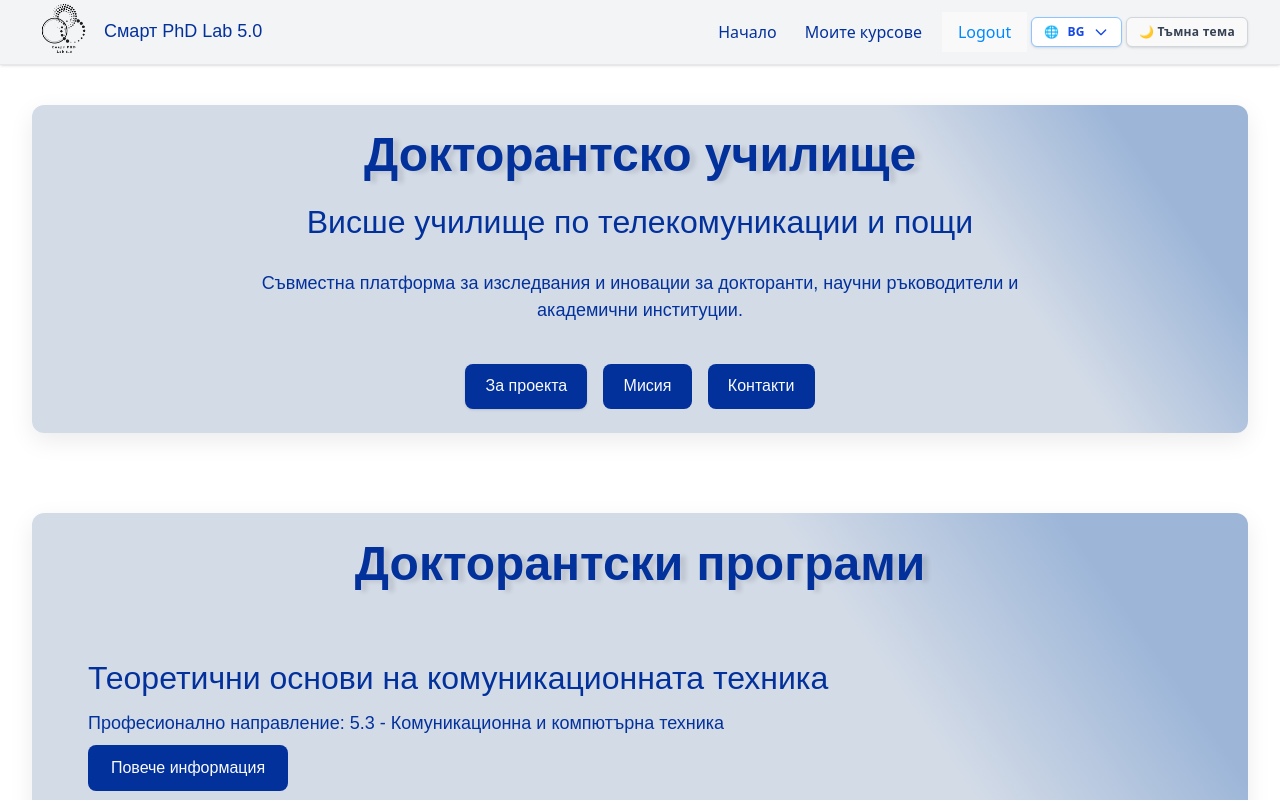
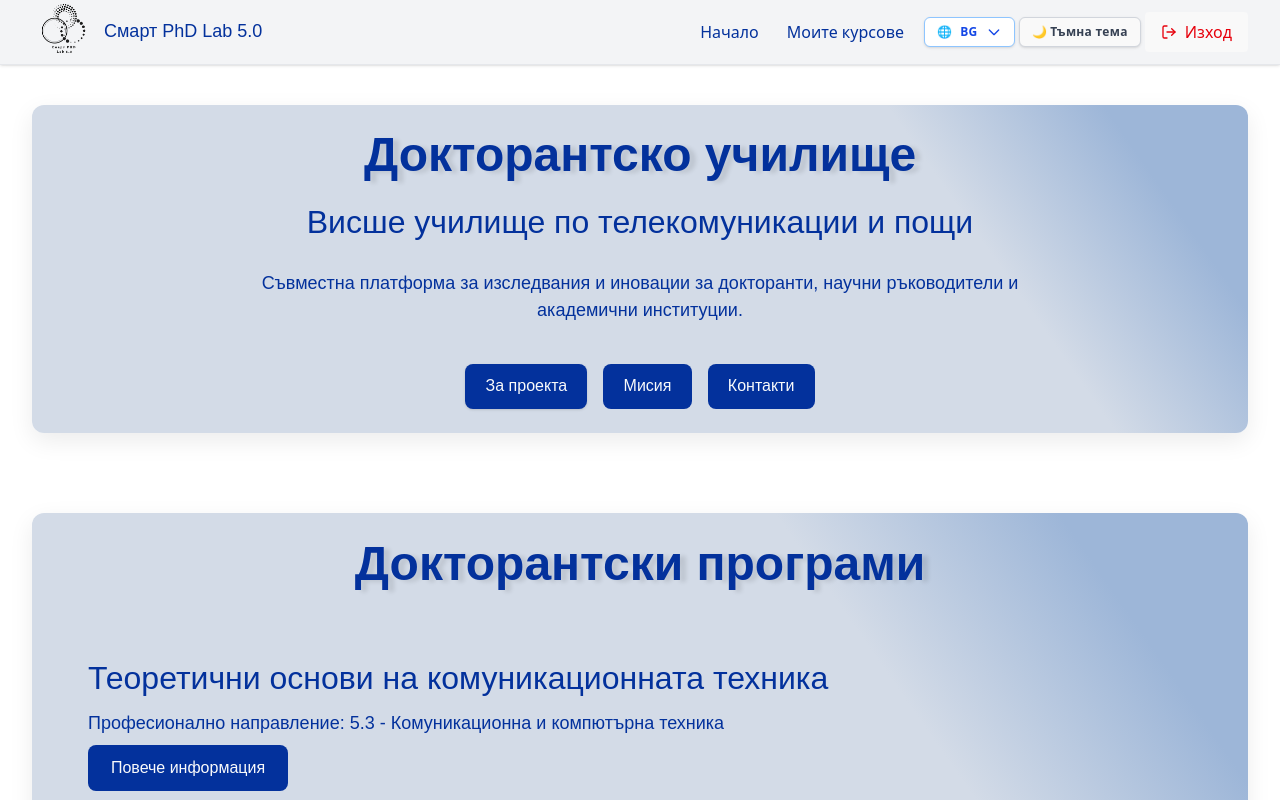
Before and after one commit to VUTP-University/phd-lab-utp, a React (Vite) app in the folder frontend/: page / in a window 1280 px wide. Shown: the top 800 px of the page. Built offline with nearby package versions, Linux system fonts and the light colour scheme; no server answers; sample sign-in values are in the browser's storage; a web font is replaced by a local one.

Commit message:
Enhancement: Rework Logout button in the navbar
Signed-off-by: Aleksandar Karastoyanov <a.karastoyanov@utp.bg>

```diff
--- a/frontend/src/components/Navbar.jsx
+++ b/frontend/src/components/Navbar.jsx
@@ -2,6 +2,7 @@ import React, { useState } from "react";
 import { useTranslation } from "react-i18next";
 import ThemeToggle from "./ThemeToggle";
 import LanguageToggle from "./LanguageToggle";
+import { LogOut } from "lucide-react";
 
 export default function NavbarTailwind({ user, onLogout }) {
   const { t } = useTranslation();
@@ -40,15 +41,18 @@ export default function NavbarTailwind({ user, onLogout }) {
                 {t("navbar.admin_panel")}
               </a>
             )}
+            <LanguageToggle />
+            <ThemeToggle />
 
             {user && (
-              <button onClick={onLogout} className="px-4 py-2">
-                Logout
+              <button
+                onClick={onLogout}
+                className="px-4 py-2 flex items-center gap-2 text-red-600 hover:bg-red-50 rounded transition"
+              >
+                <LogOut size={16} />
+                {t("navbar.logout")}
               </button>
             )}
-
-            <LanguageToggle />
-            <ThemeToggle />
           </div>
 
           {/* Mobile Hamburger */}
--- a/frontend/src/i18n.js
+++ b/frontend/src/i18n.js
@@ -15,7 +15,8 @@ const resources = {
           light: "Светла тема",
           dark: "Тъмна тема"
         },
-        contact: "Контакти"
+        contact: "Контакти",
+        logout: "Изход"
       },
       hero: {
         uni_name: "Висше училище по телекомуникации и пощи",
@@ -207,7 +208,8 @@ const resources = {
           light: "Light Theme",
           dark: "Dark Theme"
         },
-        contact: "Contacts"
+        contact: "Contacts",
+        logout: "Logout"
       },
       hero: {
         uni_name: "University of Telecommunications and Posts",
```
